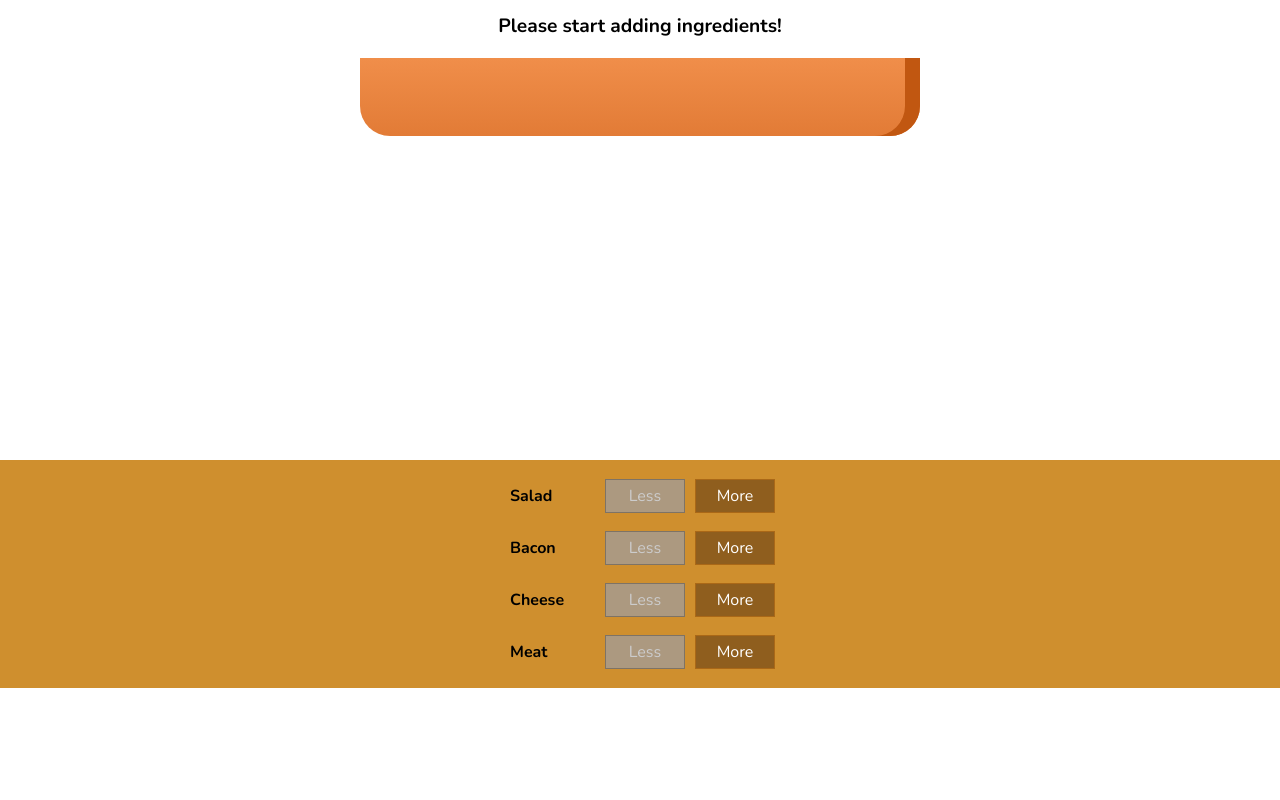
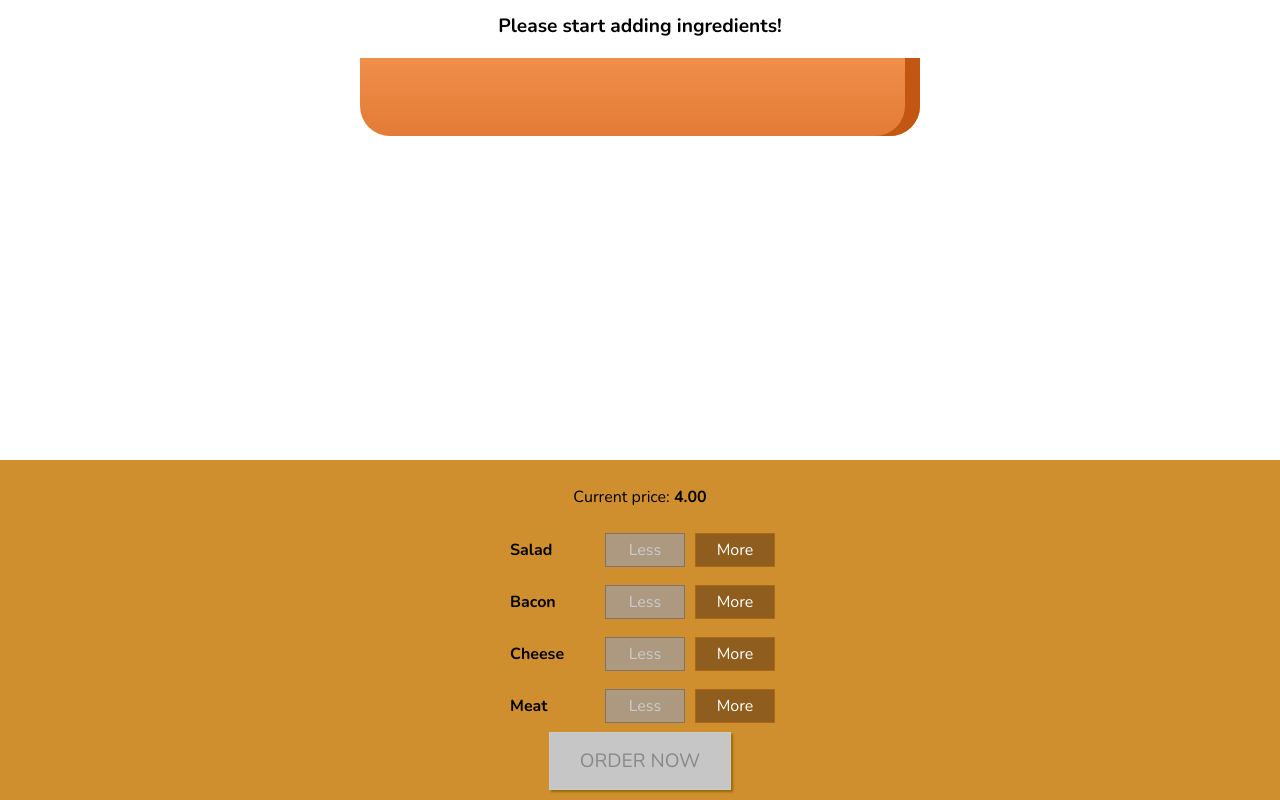
Before and after one commit to Rinatik79/burger-reactjs, a React app: page / in a window 1280 px wide. Shown: the part 178-978 px from the top of the page. Before the commit the page ends 866 px from the top, so only its background shows below. Built offline with nearby package versions, Linux system fonts and the light colour scheme.

Commit message:
Order Now button works

```diff
--- a/src/components/Burger/BuildControls/BuildControls.css
+++ b/src/components/Burger/BuildControls/BuildControls.css
@@ -8,3 +8,44 @@
     margin: auto;
     padding: 10px 0;
 }
+
+.OrderButton {
+    background-color: #DAD735;
+    outline: none;
+    cursor: pointer;
+    border: 1px solid #966909;
+    color: #966909;
+    font-family: inherit;
+    font-size: 1.2em;
+    padding: 15px 30px;
+    box-shadow: 2px 2px 2px #966909;
+}
+
+.OrderButton:hover, .OrderButton:active {
+    background-color: #A0DB41;
+    border: 1px solid #966909;
+    color: #966909;
+}
+
+.OrderButton:disabled {
+    background-color: #C7C6C6;
+    cursor: not-allowed;
+    border: 1px solid #ccc;
+    color: #888888;
+}
+
+.OrderButton:not(:disabled) {
+    animation: enable 0.3s linear;
+}
+
+@keyframes enable {
+    0% {
+        transform: scale(1);
+    }
+    60% {
+        transform: scale(1.1);
+    }
+    100% {
+        transform: scale(1);
+    }
+}
--- a/src/components/Burger/BuildControls/BuildControls.js
+++ b/src/components/Burger/BuildControls/BuildControls.js
@@ -11,6 +11,7 @@
 
 const buildControls = (props) => (
     <div className={classes.BuildControls}>
+    <p>Current price: <strong>{props.price.toFixed(2)}</strong></p>
         {controls.map(ctrl => (
             <BuildControl
                 key = {ctrl.label}
@@ -19,6 +20,7 @@
                 removed = {() => props.ingredientRemoved(ctrl.type)}
                 disabled = {props.disabled[ctrl.type]} />
         ))}
+        <button className = {classes.OrderButton} disabled = {!props.purchasable}>ORDER NOW</button>
     </div>
 );
 
--- a/src/containers/BurgerBuilder/BurgerBuilder.js
+++ b/src/containers/BurgerBuilder/BurgerBuilder.js
@@ -22,7 +22,17 @@
             cheese: 0,
             meat: 0
         },
-        totalPrice: 4
+        totalPrice: 4,
+        purchasable: false
+    }
+
+    updatePurchaseState (ingredients) {
+        const sum = Object.keys(ingredients).map(igKey => {
+            return ingredients[igKey];
+        }).reduce((sum, el) => {
+            return sum + el;
+        }, 0);
+        this.setState({purchasable: sum > 0});
     }
 
     addIngredientHandler = (type) => {
@@ -37,6 +47,7 @@
         const oldPrice = this.state.totalPrice;
         const newPrice = oldPrice + priceAddition;
         this.setState({totalPrice: newPrice, ingredients:updatedIngredients});
+        this.updatePurchaseState(updatedIngredients);
     }
 
     removeIngredientHandler = (type) => {
@@ -54,6 +65,7 @@
         const oldPrice = this.state.totalPrice;
         const newPrice = oldPrice - priceDeduction;
         this.setState({totalPrice: newPrice, ingredients:updatedIngredients});
+        this.updatePurchaseState(updatedIngredients);
     }
 
     render (){
@@ -66,7 +78,9 @@
                 <Burger ingredients = {this.state.ingredients} />
                 <BuildControls ingredientAdded = {this.addIngredientHandler}
                 ingredientRemoved = {this.removeIngredientHandler}
-                disabled = {disabledInfo} />
+                disabled = {disabledInfo}
+                purchasable = {this.state.purchasable}
+                price = {this.state.totalPrice} />
             </Auxillary>
         );
     }
```
Also changed, not shown: src/components/Burger/BuildControls/BuildControl/BuildControl.css (line endings or trailing spaces).
